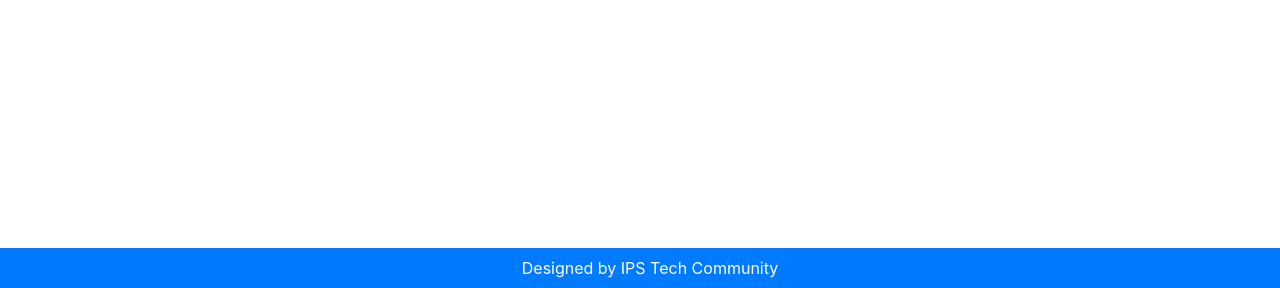
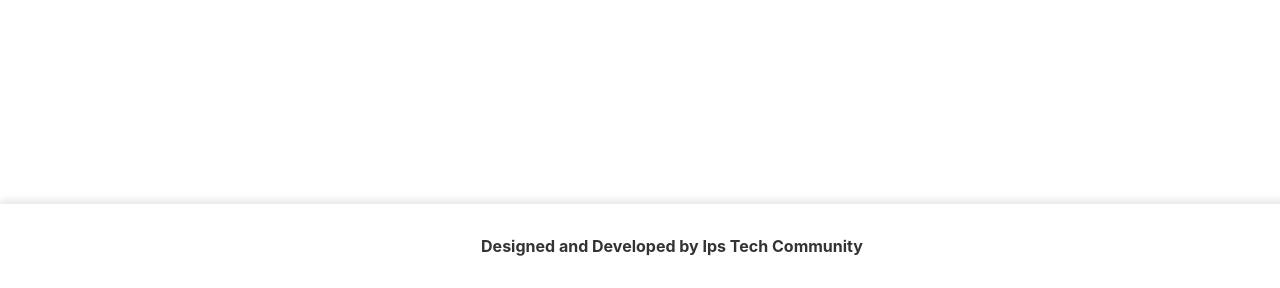
Before and after one commit to Kite-IPS/hackathon-time-tracker-system, a Flask app: page /venue in a window 1280 px wide. Shown: the part 512-800 px from the top of the page. Run offline with Flask 3, Linux system fonts and the light colour scheme.

Commit message:
fixed footer

```diff
--- a/app/static/css/students.css
+++ b/app/static/css/students.css
@@ -233,11 +233,13 @@
   /* Footer */
   .footer {
     color: var(--text-color-primary);
-    padding: 1em;
+    padding: 2em;
     text-align: center;
-    height: 5px;
     background: var(--background-color);
     box-shadow: 0 -4px 8px rgba(0, 0, 0, 0.1);
+    position: fixed;
+    bottom: 0;
+    width: 100%;
   }
 
   .footerContentText {
--- a/app/static/css/style.css
+++ b/app/static/css/style.css
@@ -322,6 +322,9 @@ button:hover {
   text-align: center;
   background: var(--background-color);
   box-shadow: 0 -4px 8px rgba(0, 0, 0, 0.1);
+  position: fixed;
+  bottom: 0;
+  width: 100%;
 }
 
 .footerContentText {
--- a/app/static/css/team.css
+++ b/app/static/css/team.css
@@ -233,11 +233,13 @@
   /* Footer */
   .footer {
     color: var(--text-color-primary);
-    padding: 1em;
+    padding: 2em;
     text-align: center;
-    height: 5px;
     background: var(--background-color);
     box-shadow: 0 -4px 8px rgba(0, 0, 0, 0.1);
+    position: fixed;
+    bottom: 0;
+    width: 100%;
   }
 
   .footerContentText {
--- a/app/static/css/teamDetails.css
+++ b/app/static/css/teamDetails.css
@@ -261,6 +261,9 @@
     text-align: center;
     background: var(--background-color);
     box-shadow: 0 -4px 8px rgba(0, 0, 0, 0.1);
+    position: fixed;
+    bottom: 0;
+    width: 100%;
   }
 
   .footerContentText {
--- a/app/static/css/venue.css
+++ b/app/static/css/venue.css
@@ -141,11 +141,17 @@ tbody tr:hover {
 }
 
 .footer {
-    text-align: center;
-    padding: 10px;
-    background-color: #007bff;
-    color: white;
-    position: fixed;
-    width: 100%;
-    bottom: 0;
+  color: var(--text-color-primary);
+  padding: 2em;
+  text-align: center;
+  background: var(--background-color);
+  box-shadow: 0 -4px 8px rgba(0, 0, 0, 0.1);
+  position: fixed;
+  bottom: 0;
+  width: 100%;
 }
+
+.footerContentText {
+  font-size: 1em;
+  font-weight: bold;
+}
--- a/app/templates/venue.html
+++ b/app/templates/venue.html
@@ -65,10 +65,12 @@
       </table>
     </div>
 
-    <footer>
-      <div class="footer">
-        <div class="footerContentText">Designed by IPS Tech Community</div>
+    <!-- Footer Start -->
+    <div class="footer">
+      <div class="footerContentText">
+        Designed and Developed by Ips Tech Community
       </div>
-    </footer>
+    </div>
+    <!-- Footer End -->
   </body>
 </html>
```
